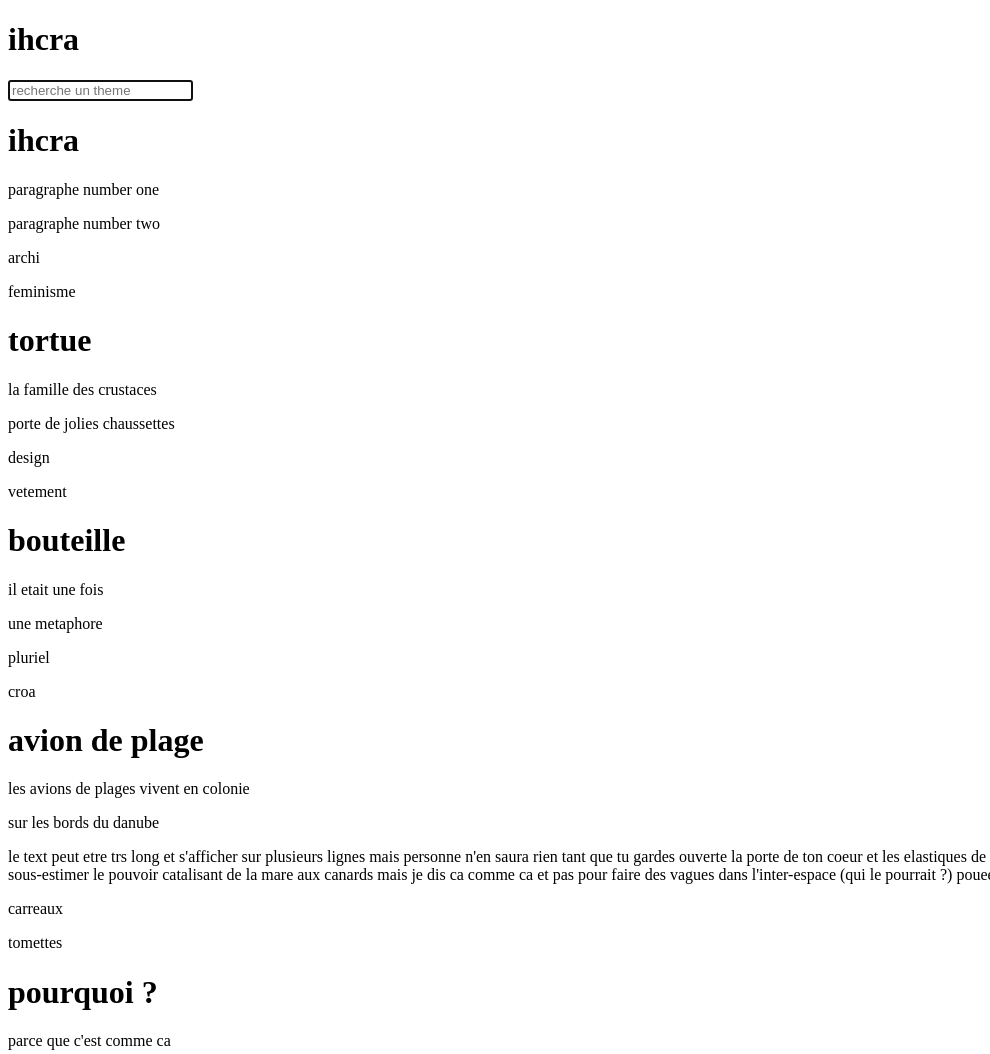
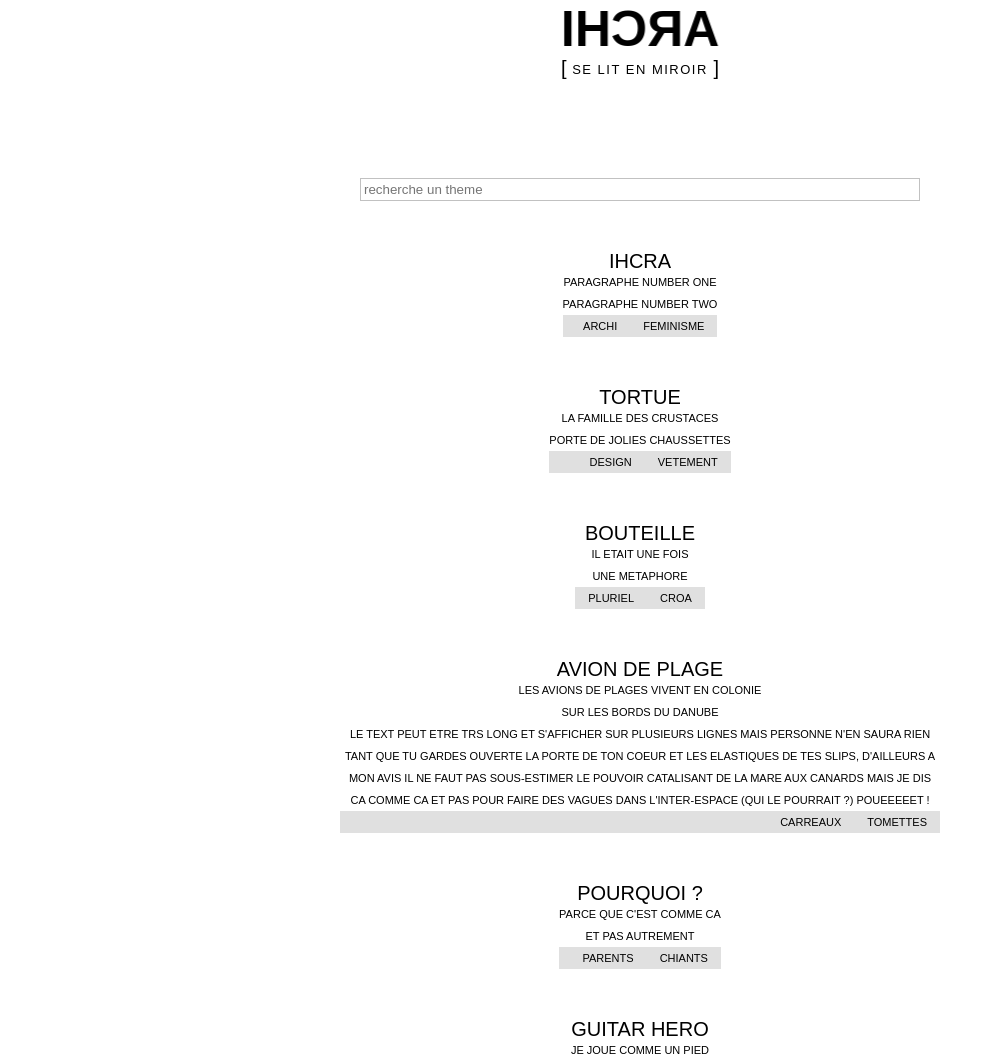
Before and after one commit to hugodu69/ihcra, a plain HTML site: page assets/archives.html in a window 1280 px wide. Shown: the top 1054 px of the page, without its empty margins (0-990 px from the left). Drawn offline with Linux system fonts and the light colour scheme.

Commit message:
page archive mise en forme

```diff
--- a/search.html
+++ b/assets/archives.html
@@ -1,25 +1,27 @@
 <!DOCTYPE html>
-<html lang="en" dir="ltr">
+<html>
 	<head>
-		<meta charset="UTF-8">
+		<meta charset="UTF8">
 		<meta name="viewport" content="width=device-width, initial-scale=1.0">
-		<title></title>
-		<meta name="description" content="description du site web">
-		<meta name="keywords" content="truc, bidule, chouette">
-<!--
-		<link href="./style.css" type="text/css" rel="stylesheet">
-		<script type="text/javascript" src="script.js" defer></script>
--->
-	<style>
-		#red {background-color: red;}
-	</style>
+		<title>actualites | IHCRA</title>
+		<base href="../assets/">
+		<link href="../style.css" type="text/css" rel="stylesheet">
+		<script type="text/javascript" src="../script.js" defer></script>
+		<style>
+			#red {background-color: red;}
+		</style>
 	</head>
-	<body>
 
-		<div id="scribb">
-			<h1>ihcra</h1>
+	<body class="column">
+
+		<div id="title" class="column">
+			<a href="../index.html">archi</a>
+			<h2>[ <span>SE LIT EN MIROIR</span> ]</h2>
+		</div>
+
+		<div id="scrib" class="column">
 			<input id="search" type="text" placeholder="recherche un theme"/ autofocus>
-			<div id="liste"></div>
+			<div id="liste" class="column"></div>
 		</div>
 
 		<script>
@@ -28,7 +30,7 @@
 			search.addEventListener("keyup", compareSearch);
 			const data = []
 
-			fetch("notes.json")
+			fetch("../notes.json")
 				.then(i => i.json())
 				.then(i => i.notes.forEach(e => data.push(e)))
 				.then(console.log(data))
@@ -68,13 +70,13 @@
 			function printSelection(affich) {
 				let html = ''
 				for(let i of affich) {
-					html += `<div><h1 id="title">${i.title[0]}</h1>`
+					html += `<div id="article"><h2 id="title">${i.title[0]}</h2>`
 					if (i.title.length > 1)
 						for(let j = 1; j < i.title.length; j++)
 							html += `<div><h2 id="subtitle">${i.title[j]}</h2>`
 					for(j = 0; j < i.content.length; j++)
 						html += `<p id="content">${i.content[j]}</p>`
-					html += "<div>"
+					html += "<div id='keybox' class='row right'>"
 					for(j = 0; j < i.keywords.length; j++)
 						html += `<p id="keywords">${i.keywords[j]}</p>`
 					html += "</div></div>"
--- a/style.css
+++ b/style.css
@@ -1,3 +1,9 @@
+
+/* * * * * * * * * * * * * * * * * * * * * * * * * * * * * * */
+/* general                                                   */
+/*                                                           */
+/* * * * * * * * * * * * * * * * * * * * * * * * * * * * * * */
+
 * {
 	margin: 0;
 	padding: 0;
@@ -8,7 +14,14 @@ body {
 }
 
 
-/*formatage general de toutes les sections en flex*/
+
+
+
+/* * * * * * * * * * * * * * * * * * * * * * * * * * * * * * */
+/* formatage general de toutes les sections en flex          */
+/*                                                           */
+/* * * * * * * * * * * * * * * * * * * * * * * * * * * * * * */
+
 .column {
 	display: flex;
 	flex-direction: column;
@@ -23,9 +36,26 @@ body {
 .row * {
 	margin: auto;
 }
+.right {
+	justify-content: flex-end;
+}
+.left {
+	justify-content: flex-start;
+}
+.left *, .right * {
+	margin-left: 3px;
+	margin-right: 3px;
+}
 
 
-/*formatage du texte*/
+
+
+
+/* * * * * * * * * * * * * * * * * * * * * * * * * * * * * * */
+/* formatage du texte                                        */
+/*                                                           */
+/* * * * * * * * * * * * * * * * * * * * * * * * * * * * * * */
+
 h1, h2, h3, p, span, a {
 	font-family: sans-serif;
 	text-transform: uppercase;
@@ -79,7 +109,14 @@ span {
 }
 
 
-/*formatage des 4 liens*/
+
+
+
+/* * * * * * * * * * * * * * * * * * * * * * * * * * * * * * */
+/* formatage des 4 liens                                     */
+/*                                                           */
+/* * * * * * * * * * * * * * * * * * * * * * * * * * * * * * */
+
 #links {
 	margin-top: 160px;
 }
@@ -95,29 +132,78 @@ span {
 	letter-spacing: 0.66em;
 	margin-right: -0.66em;
 }
+#links a:nth-child(4) {
+	letter-spacing: 1.02em;
+	margin-right: -1.02em;
+}
 #links a:hover {
 	text-shadow: -1px 0 black, 0 1px black, 1px 0 black, 0 -1px black;
 	color: white;
 }
-#links a:nth-child(4) {
+#links a:nth-child(5) {
 	letter-spacing: 1.3em;
 	margin-right: -1.3em;
 	text-shadow: -1px 0 black, 0 1px black, 1px 0 black, 0 -1px black;
 	color: white;
 }
-#links a:nth-child(4):hover {
+#links a:nth-child(5):hover {
 	text-shadow: -1px 0 red, 0 1px red, 1px 0 red, 0 -1px red;
 	color: white;
 }
 
 
-/*formatage du footer*/
+
+
+
+/* * * * * * * * * * * * * * * * * * * * * * * * * * * * * * */
+/* formatage du footer                                       */
+/*                                                           */
+/* * * * * * * * * * * * * * * * * * * * * * * * * * * * * * */
+
 #footer {
 	margin-top: 200px;
 	margin-bottom: 40px;
 }
 
-/*le calendrier*/
+
+
+
+
+/* * * * * * * * * * * * * * * * * * * * * * * * * * * * * * */
+/* la page d'archive recherche                               */
+/*                                                           */
+/* * * * * * * * * * * * * * * * * * * * * * * * * * * * * * */
+
+#scrib {
+	margin-top: 100px;
+	margin-bottom: 40px;
+	max-width: 600px;
+}
+#scrib #search {
+	margin: 0px 20px;
+	background-color: white;
+	padding: 3px;
+	border: 1px solid rgba(100, 100, 100, 0.4);
+}
+#scrib #article {
+	margin-top: 50px;
+}
+#scrib #keybox {
+	background-color: rgba(100, 100, 100, 0.2);
+}
+#scrib #keywords {
+	padding: 0px 10px;
+}
+
+
+
+
+
+/* * * * * * * * * * * * * * * * * * * * * * * * * * * * * * */
+/* le calendrier                                             */
+/*                                                           */
+/* * * * * * * * * * * * * * * * * * * * * * * * * * * * * * */
+
 /*les grids areas*/
 #calendar .lun      {grid-area: lun;}
 #calendar .mar      {grid-area: mar;}
@@ -338,6 +424,7 @@ span {
 	width: 15px;
 	height: 15px;
 	transform: rotate(45deg);
+	cursor: pointer;
 }
 /*position et dessin des fleches*/
 #calendar #one + label {
```
Also changed, not shown: index.html (+1 -0 lines).
